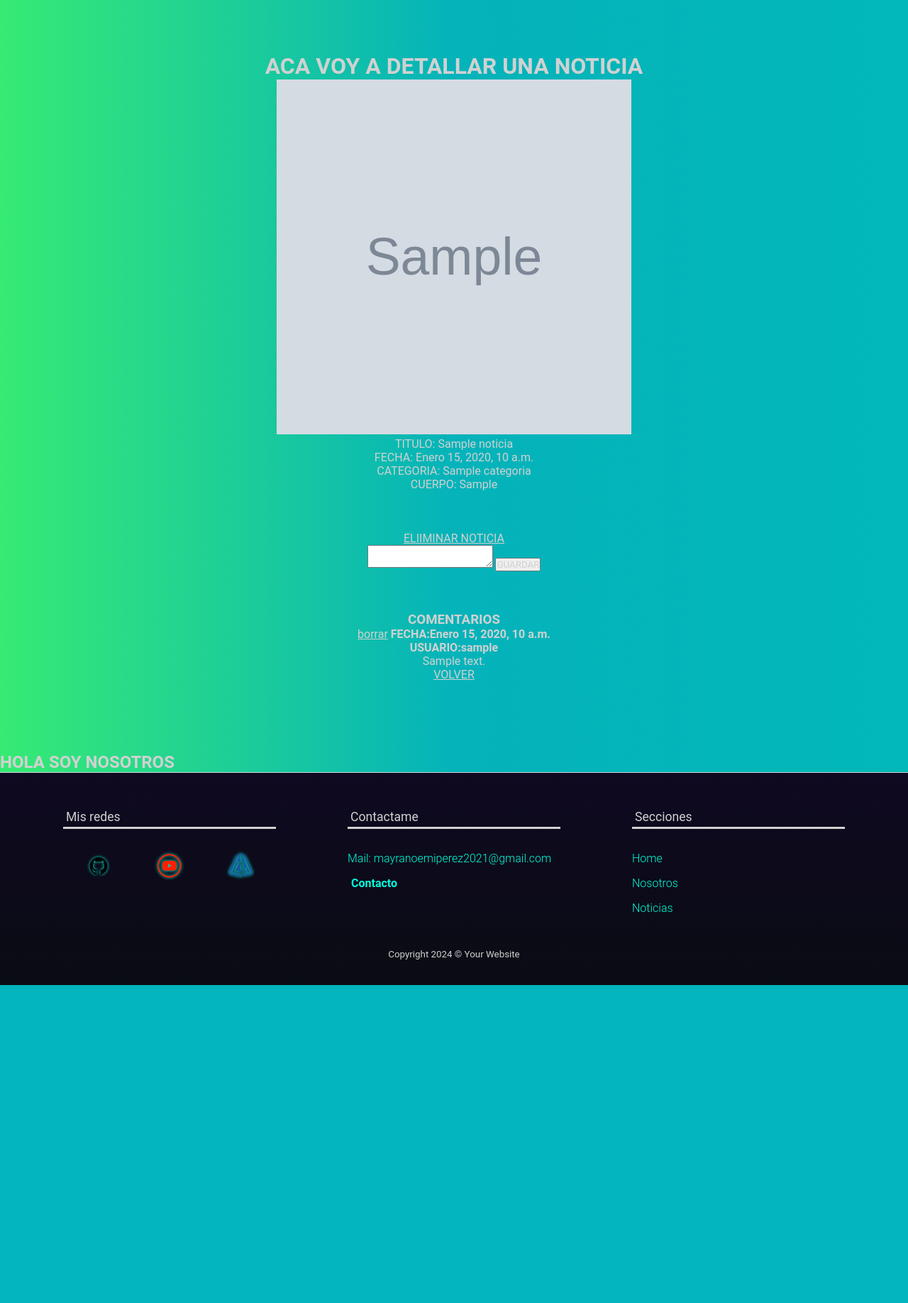
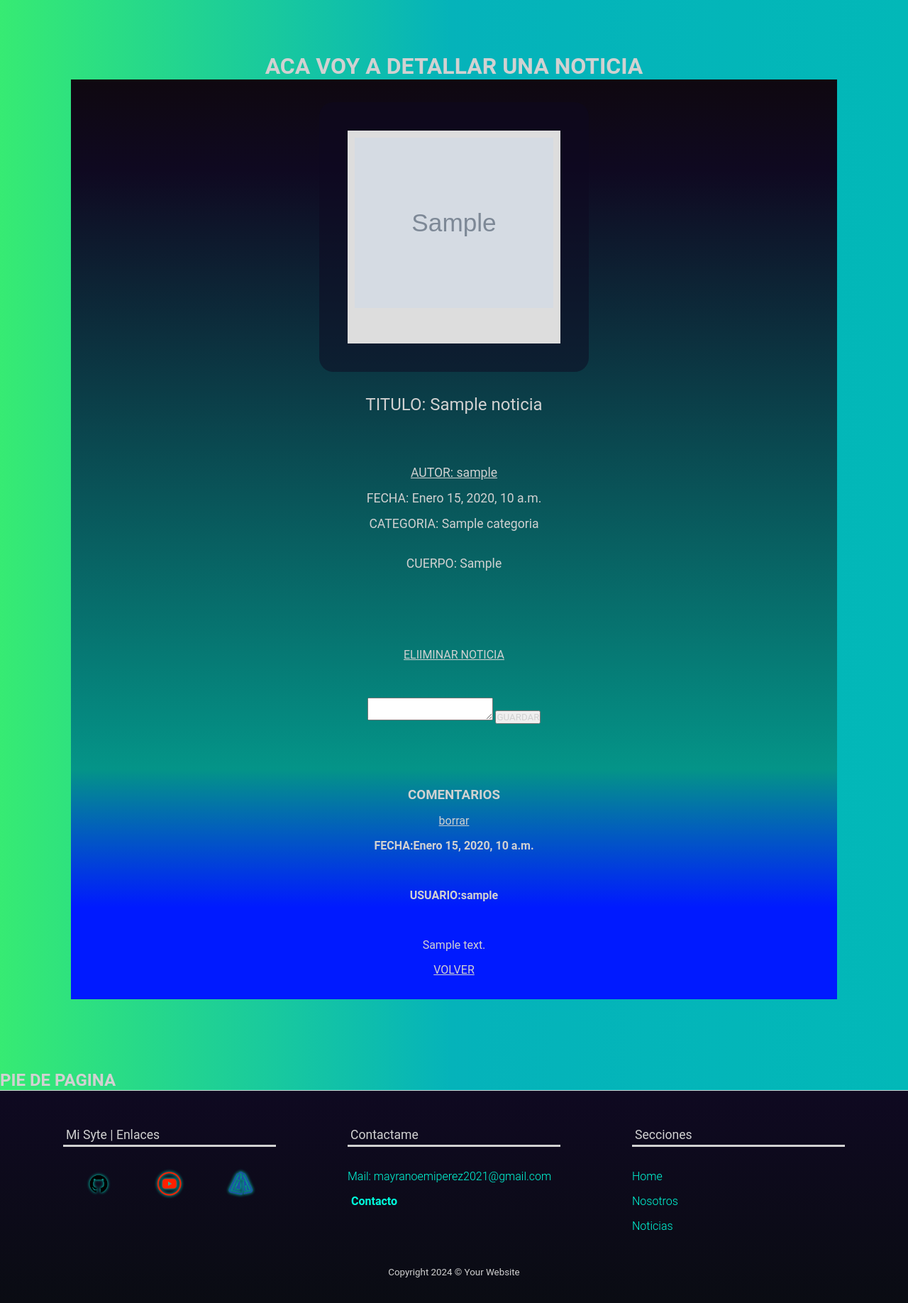
Before and after one commit to Csosafloriani/ProyectoFinal-G5, a Django app: page /Noticias/Detalle/1 in a window 1280 px wide. Shown: the part 80-1916 px from the top of the page at 71% size. Before the commit the page ends 1468 px from the top, so only its background shows below. Run offline with Django 3.2, Linux system fonts and the light colour scheme; a user stored in the database is signed in; tables that the repository leaves empty hold one stand-in row (values such as "Sample post"); grey boxes marked "Sample" are stand-in pictures.

Commit message:
css-html

```diff
--- a/apps/usuarios/urls.py
+++ b/apps/usuarios/urls.py
@@ -7,6 +7,7 @@ app_name = 'usuarios'
 urlpatterns = [
 
     path('registro/', views.Registro.as_view(), name = 'registro'),
+    path('logout/', views.logout_view, name='logout'),
 
 
 
--- a/static/css/main.css
+++ b/static/css/main.css
@@ -7,8 +7,8 @@
     --fondo-primario-transparente: #0f092180;
     --fondo-secundario: #0a0c13;
     --color-primario: #001aff; /*este*/
-    --color-primario-apagado: #2422a3;
-    --color-secundario: #9b70f9;
+    --color-primario-apagado: #049488; /*este es para boton y fondo tenia #2422a3*/
+    --color-secundario: #5efc02;/*cambie de morado claro a celeste #9b70f9*/
     --color-terciario: #6f6f6f;
 
     /* sizes */
@@ -90,6 +90,7 @@
     /*text-shadow: 2px 2px 2px var(--fondo-secundario); /*tres columnas*/
   }
 
+/*lo del profe*/
 .contenedor{
 	/* background-color: aqua; */
 	background: linear-gradient(to right,rgba(56, 243, 118, 0.966),  rgba(0, 255, 255, 0.692), rgb(2, 184, 184));
@@ -108,6 +109,127 @@
 	font-size: 18px	;
 }
 
+ /* articulo inclui de aqui*/
+ .articulo {
+  width: 100%;/*ancho*/
+  height: 100vh; /*alto*/
+  padding: 2rem 10rem;/*padding horizontal y vertical*/
+  display: flex; /*contenedores flexibles*/
+  flex-direction: column; /*orientar en columnas*/ /*titulo esta arriba de sobre mi y hobbies*/
+  justify-content: space-evenly; /*centrado y distribuido verticalmente*/
+  align-items: center;
+  gap: 1rem; /*separacion de los elementos de 1rem*/
+  }
+  .sobre_mi {
+  background: linear-gradient(
+    180deg,
+    rgb(15 8 16) 0%,
+    var(--fondo-primario) 10%,
+    var(--color-primario-apagado) 75%,
+    var(--color-primario) 90%
+  ); /*un fondo */
+  }
+  .proyectos {
+  background: linear-gradient(
+    180deg,
+    var(--color-primario) 0%,
+    var(--color-primario-apagado) 10%,
+    var(--fondo-primario) 55%
+  ); /*le quite el darle el alto maximo height: contenedor-max;*/
+  }
+
+  .articulo__titulo {
+  font-size: var(--titulo-tamanio);
+  text-align: center;
+  margin-bottom: 1rem;
+  text-shadow: 2px 2px 2px var(--fondo-secundario);
+  }
+  .articulo__contenedor_descripciones {
+  display: flex;
+  justify-content: center; /*center*/
+  gap: 2rem;
+  }
+
+  /* seccion descripcion */
+  .seccion_descripcion {
+  display: flex;
+  position: relative;
+  flex-direction: column; /*permite que las img  no se junte con el texto, arriba de ellos*/
+  justify-content: center;
+  align-items: center;
+  gap: 2rem;
+  padding: 40px;
+  background-color: var(--fondo-primario-transparente); /*fondo transparente*/
+  border-radius: 20px;
+  }
+
+  .seccion_descripcion__porta_retrato {
+  height: 300px;
+  width: 300px;
+  padding: 10px;
+  background-color: transparent; /*antes era un var(--texto-primario);*/
+  cursor: pointer;
+  } /*estas son las imgagenes*/
+  .seccion_descripcion__imagen {
+  width: 300px;
+  height: 300px;
+  padding: 10px;
+  padding-bottom: 50px;
+  background-color: var(--texto-primario);
+  position: absolute;
+  top: 40px;
+  left: 50%;
+  transform: translateX(-50%);
+  object-fit: cover;
+  transition: left 0.3s ease, right 0.3s ease, top 0.3s ease, bottom 0.3s ease,
+    width 0.3s ease, height 0.3s ease, padding 0.3s ease,
+    background-color 0.3s ease, transform 0.3s ease,
+    border-radius 0.1s 0.2s ease;
+  }
+  .seccion_descripcion__imagen_variante {
+  top: auto;
+  bottom: 40px;
+  }
+
+  .seccion_descripcion__imagen:hover,
+  .seccion_descripcion__imagen:focus {
+  width: 100%;
+  height: 100%;
+  padding: 10px;
+  background-color: var(--texto-primario);
+  left: 0;
+  top: 0;
+  border-radius: 20px;
+  transform: translateX(0);
+  } /*agrege .seccion_descripcion__imagen:focus*/
+
+  .seccion_descripcion__imagen_variante:hover,
+  .seccion_descripcion__imagen_variante:focus {
+  top: auto;
+  bottom: 0;
+  }
+
+  .seccion_descripcion__info {
+  display: flex;
+  flex-direction: column; /*column*/
+  max-width: 800px;
+  max-height: 300px;
+  align-items: flex-start;
+  overflow-y: auto;
+  overflow-x: hidden;
+  padding: 20px;
+  }
+  .seccion_descripcion__titulo {
+  font-size: var(--sub-titulo-tamanio);
+  padding: 1rem;
+  margin-bottom: 40px;
+  }
+  .seccion_descripcion__parrafo {
+  text-align: justify;
+  font-size: var(--texto-tamanio);
+  color: var(--texto-secundario);
+  text-wrap: pretty;
+  }
 
 
 
@@ -278,7 +400,7 @@
     align-self: flex-end; /*el boton que esta en la tarjeta se vaya al final del eje*/
   }
   .tarjeta__titulo {
-    font-size: var(--sub-titulo-tamanio); /*tañaño al titulo*/
+    font-size: var(--sub-titulo-tamanio); /*tamaño al titulo*/
   }
   .tarjeta__divisor {
     width: 100%; /*del spam divison= ancho*/
@@ -315,7 +437,7 @@
   /*scroll*/
   .scroll {
     scrollbar-width: auto;
-    scrollbar-color: var(--color-primario) transparent;
+    scrollbar-color: var(--color-secundario) transparent; /*cambie*/
   }
   .scroll_fino {
     scrollbar-width: thin;
--- a/templates/base.html
+++ b/templates/base.html
@@ -12,7 +12,7 @@
 	<header class="encabezado"> <!--para agregar estilos más adelante-->
 		<nav class="navegacion"> <!--una etiqueta con la descripcion navegacion-->
 			<ul class="enlaces">
-				<a class="enlaces__icono" href="">
+				<a class="enlaces__icono" href=""><!--AQUI VA EL LINK DE EL ICONO-->
 					<img class="navegacion__enlace1" src="{% static 'img/logo1.ico' %}" width="50px" height="50px">
 				</a>
 				<a class="navegacion__enlace1" href="#presentacion"> <!--una etiqueta a con una class y una referencia href-->
@@ -32,7 +32,7 @@
 			{% if user.is_authenticated %}
 			<strong class="enlaces__enlace1">{{ user.username }}</strong>
 			<li class="enlaces__item">
-				<a class="enlaces__enlace1" href="{% url 'logout' %}">LOGOUT</a>
+				<a class="enlaces__enlace1" href="{% url 'usuarios:logout' %}">LOGOUT</a> <!--CAMBIE LINK PARA LOGOUT/cerrar sesion-->
 			</li >
 			{% else %}
 			<li class="enlaces__item">
@@ -49,7 +49,7 @@
 
 
 
-	<div class="centrar"> <!--ELIMINAR-->
+	<div class="centrar"> <!--ELIMINAR TODOO-->
 		<img src="{% static 'img/logo.png' %}" width="50px" height="50px">
 		<a href="{% url 'home' %}">IR AL HOME</a>
 		<a href="{% url 'nosotros' %}">IR A NOSOTROS</a>
@@ -74,10 +74,10 @@
 	</div>
 
 
-	<h2>HOLA SOY NOSOTROS</h2>
+	<h2>PIE DE PAGINA</h2> <!--poner los enlaces correspondientes-->
 	<footer class="pie_de_pagina" role="contentinfo"> <!--para agregar informacion importante a nuestro sitio web-->
 		<div class="pie_de_pagina__columna"> <!--1° columna de redes sociales-->
-		<h4 class="pie_de_pagina__titulo_columna">Mis redes</h4> <!--un titulo-->
+		<h4 class="pie_de_pagina__titulo_columna">Mi Syte | Enlaces</h4> <!--un titulo-->
 		<ul class="enlaces enlaces_redes"> <!--una lista desordenada "UL" o "ul"-->
 			<li class="enlaces__item"> <!--GITHUB-->
 			<a
--- a/templates/contacto/contacto.html
+++ b/templates/contacto/contacto.html
@@ -7,7 +7,8 @@
 
 <center>
     <form method="POST" style="margin:200px" >  <!--action="" enctype="multipart/form-data" DELETE POR POST-->
-		<h1>FORMULARIO DE CONTACTO</h1>
+		<h1>Envíanos un mensaje</h1>
+        <h2>Si deseas ponerte en contacto con nosotros, completa el formulario y te responderemos lo antes posible. Gracias.</h6>
         <br>
         {% if messages %}
             {% for message in messages %}
--- a/templates/noticias/carga_noticia.html
+++ b/templates/noticias/carga_noticia.html
@@ -8,7 +8,7 @@
 		{% csrf_token %}
 		{{ form.as_p }}
 		<button type="submit">cargar noticia</button>
-		<button class="direccion" href="{% url 'noticias:listar' %}">VOLVER</button>
+
 		<a href="{% url 'noticias:listar' %}" class="button">VOLVER</a>
 
 
--- a/templates/noticias/detalle.html
+++ b/templates/noticias/detalle.html
@@ -6,15 +6,23 @@
 
 {% block contenido %}
 	<h1>ACA VOY A DETALLAR UNA NOTICIA</h1>
-		<img src="{{noticia.imagen.url}}" width="500" height="500">
 
-		<p>TITULO: {{noticia.titulo}}</p>
+	<article class="articulo sobre_mi">
+		<section class="seccion_descripcion">
+			<div class="seccion_descripcion__porta_retrato">
+					<img class="seccion_descripcion__imagen" src="{{noticia.imagen.url}}" width="500" height="500">
+			</div>
+		</section>
+		<p class="seccion_descripcion__titulo">TITULO: {{noticia.titulo}}</p>
+		<p class="seccion_descripcion__parrafo"><a href="">AUTOR: {{noticia.autor}}</a></p> <!--capas agrege url para filtrar las noticias del autor-->
+		<p class="seccion_descripcion__parrafo">FECHA: {{noticia.fecha}}</p>
+		<p class="seccion_descripcion__parrafo">CATEGORIA: {{noticia.categoria_noticia}}</p>
+		<div class="seccion_descripcion__info scroll scroll_fino scroll_gris">
+			<p class="seccion_descripcion__parrafo">CUERPO: {{noticia.cuerpo}}</p>
+		</div>
 
-		<p>FECHA: {{noticia.fecha}}</p>
-		<p>CATEGORIA: {{noticia.categoria_noticia}}</p>
-		<p>CUERPO: {{noticia.cuerpo}}</p>
-		<br><br>
-		<br>
+		<br><br><br>
+
 		<a  href="{% url 'noticias:noticia_delete' noticia.id %}">ELIIMINAR NOTICIA</a>
 		<br>
 		<form method="POST" action="{% url 'noticias:comentar' %}">{% csrf_token %}
```
Also changed, not shown: apps/usuarios/views.py (+9 -1 lines), templates/noticias/listar.html (+21 -8 lines), media/noticias/IA_JjWIdVQ.jpg (added), media/noticias/IMG-20180608-WA0001.jpg (added), media/noticias/Thor.jpg (deleted), media/noticias/bebe.png (added).
